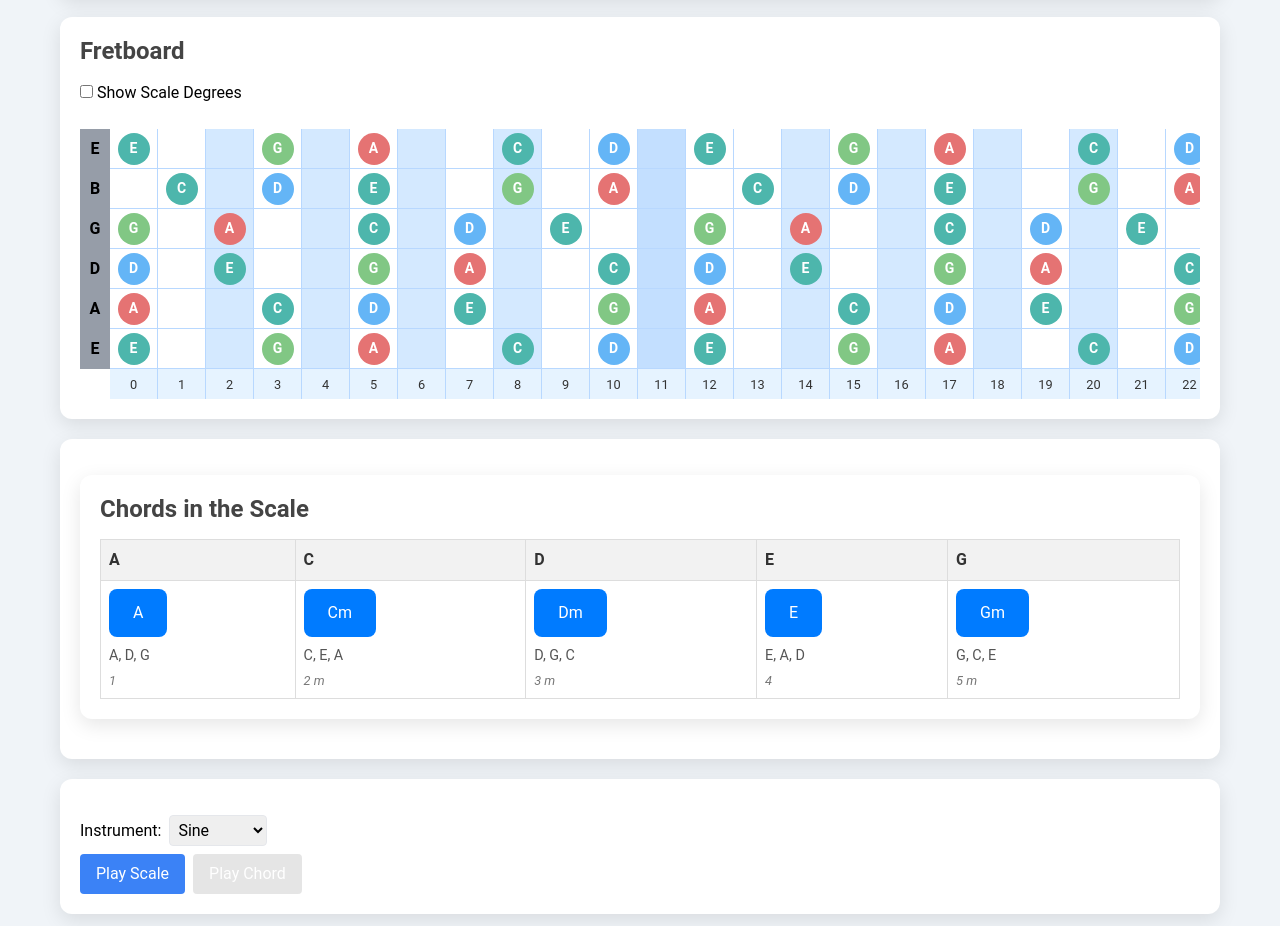
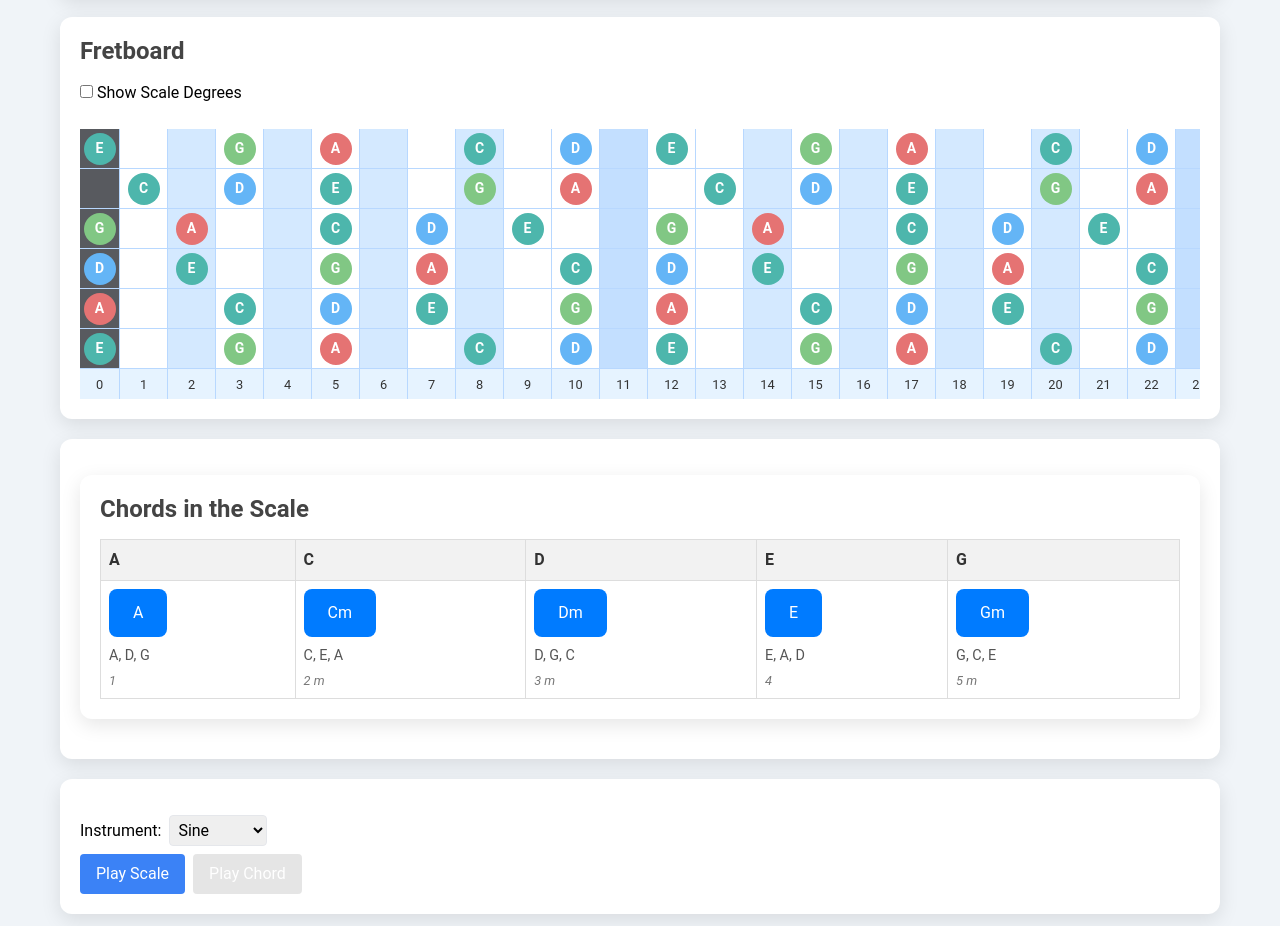
Before and after one commit to humandotlearning/guitar_visualiser, a React (Create React App) app: page / in a window 1280 px wide. Shown: the part 1060-1986 px from the top of the page. Built offline with nearby package versions, Linux system fonts and the light colour scheme.

Commit message:
+ style improvement

```diff
--- a/src/components/Fretboard.css
+++ b/src/components/Fretboard.css
@@ -43,6 +43,7 @@
     color: #333;
     background-color: #E6F3FF;
   }
+
 
   .fret {
     width: 3rem;
@@ -167,3 +168,12 @@
 
 
   }
+
+  .first-fret {
+    width: 2.5rem ;
+    background-color: #22252bc0;
+  }
+
+  .fret-number:first-child {
+    width: 2.5rem;
+  }
--- a/src/components/Fretboard.jsx
+++ b/src/components/Fretboard.jsx
@@ -24,7 +24,7 @@ const FretboardNote = ({ note, fret, stringIndex, isRoot, selectedScale, showSca
 
   return (
     <div
-      className="fret"
+      className={`fret ${fret === 0 ? 'first-fret' : ''}`}
       onMouseEnter={() => setIsHovered(true)}
       onMouseLeave={() => setIsHovered(false)}
     >
@@ -56,11 +56,11 @@ const Fretboard = ({ rootNote, selectedScale, showScaleDegrees, setShowScaleDegr
       <br />
       <br />
       <div className="fretboard-container">
-        <div className="string-labels">
+        {/* <div className="string-labels">
           {tuning.map((string, index) => (
             <div key={index} className="string-label">{string}</div>
           ))}
-        </div>
+        </div> */}
         <div className="fretboard-scroll">
           <div className="fretboard">
             {tuning.map((string, index) => (
```
